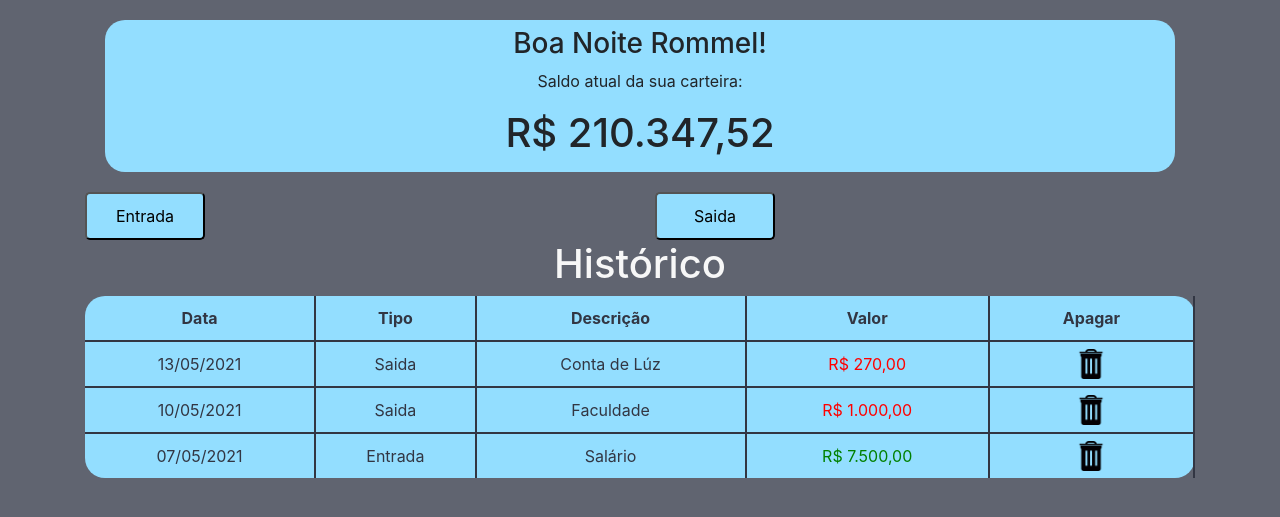
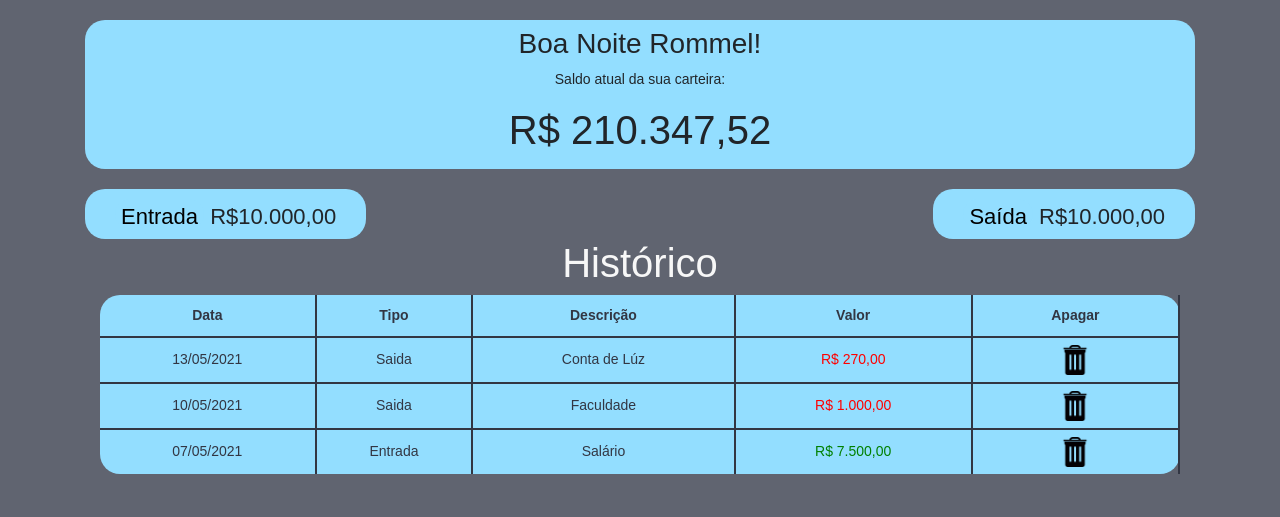
Before and after one commit to ICEI-PUC-Minas-PPLCC-TI/tiaw-ppl-cc-m-20211-grupo-10-financas, a PHP site: page /plataforma.html in a window 1280 px wide. Shown: the top 517 px of the page. Run offline with PHP 8.4, Linux system fonts and the light colour scheme.

Commit message:
create add item in local storage and remove it

```diff
--- a/src/plataforma.html
+++ b/src/plataforma.html
@@ -1,14 +1,23 @@
-<!doctype html>
+<!DOCTYPE html>
 <html lang="pt-br">
   <head>
     <title>Plataforma Spare</title>
     <!-- Required meta tags -->
-    <meta charset="utf-8">
-    <meta name="viewport" content="width=device-width, initial-scale=1, shrink-to-fit=no">
+    <meta charset="utf-8" />
+    <meta
+      name="viewport"
+      content="width=device-width, initial-scale=1, shrink-to-fit=no"
+    />
 
     <!-- Bootstrap CSS -->
-    <link rel="stylesheet" href="https://stackpath.bootstrapcdn.com/bootstrap/4.3.1/css/bootstrap.min.css" integrity="sha384-ggOyR0iXCbMQv3Xipma34MD+dH/1fQ784/j6cY/iJTQUOhcWr7x9JvoRxT2MZw1T" crossorigin="anonymous">
-    <link rel="stylesheet" href="/src/styles/plataforma.css">
+    <link
+      rel="stylesheet"
+      href="https://stackpath.bootstrapcdn.com/bootstrap/4.3.1/css/bootstrap.min.css"
+      integrity="sha384-ggOyR0iXCbMQv3Xipma34MD+dH/1fQ784/j6cY/iJTQUOhcWr7x9JvoRxT2MZw1T"
+      crossorigin="anonymous"
+    />
+    <link rel="stylesheet" href="/src/styles/plataforma.css" />
+    <link rel="stylesheet" href="/src/styles/style.css" />
   </head>
   <body>
     <div class="container">
@@ -23,12 +32,137 @@
           <h1>R$ 210.347,52</h1>
         </div>
       </div>
-          <div class="row">
-              <div class="col-6">
-                <a href="#"><button type="button" class="button_entrada">Entrada</button></a>
+      <div class="entrada-saida-row">
+        <div class="register-container">
+          <button
+            type="button"
+            class="register-btn"
+            data-toggle="modal"
+            data-target="#entradaModal"
+          >
+            Entrada
+          </button>
+          <span> R$10.000,00 </span>
         </div>
-              <div class="col-6">
-                <a href="#"><button type="button" class="button_saida">Saida</button></a>
+
+        <div class="register-container">
+          <button
+            type="button"
+            class="register-btn"
+            data-toggle="modal"
+            data-target="#saidaModal"
+          >
+            Saída
+          </button>
+          <span> R$10.000,00 </span>
+        </div>
+
+        <!-- Modal -->
+        <div
+          class="modal fade"
+          id="entradaModal"
+          tabindex="-1"
+          role="dialog"
+          aria-labelledby="exampleModalLabel"
+          aria-hidden="true"
+        >
+          <div class="modal-dialog" role="document">
+            <div class="modal-content">
+              <div class="modal-header">
+                <h5 class="modal-title" id="exampleModalLabel">
+                  Registrar Entrada
+                </h5>
+                <button
+                  type="button"
+                  class="close"
+                  data-dismiss="modal"
+                  aria-label="Close"
+                >
+                  <span aria-hidden="true">&times;</span>
+                </button>
+              </div>
+              <div class="modal-body">
+                <input type="text" placeholder="dd/mm/aaaa" id="data-entrada" />
+                <input type="text" placeholder="R$" id="valor-entrada" />
+                <input
+                  type="text"
+                  placeholder="Descrição"
+                  id="descricao-entrada"
+                />
+              </div>
+              <div class="modal-footer">
+                <button
+                  type="button"
+                  class="btn btn-secondary"
+                  data-dismiss="modal"
+                >
+                  Cancelar
+                </button>
+                <button
+                  type="button"
+                  class="btn btn-primary"
+                  id="salvar-entrada"
+                  onclick="adicionarLocalStorage('entrada')"
+                >
+                  Salvar
+                </button>
+              </div>
+            </div>
+          </div>
+        </div>
+
+        <!-- Modal -->
+        <div
+          class="modal fade"
+          id="saidaModal"
+          tabindex="-1"
+          role="dialog"
+          aria-labelledby="exampleModalLabel"
+          aria-hidden="true"
+        >
+          <div class="modal-dialog" role="document">
+            <div class="modal-content">
+              <div class="modal-header">
+                <h5 class="modal-title" id="exampleModalLabel">
+                  Registrar Saída
+                </h5>
+                <button
+                  type="button"
+                  class="close"
+                  data-dismiss="modal"
+                  aria-label="Close"
+                >
+                  <span aria-hidden="true">&times;</span>
+                </button>
+              </div>
+              <div class="modal-body">
+                <input type="text" placeholder="dd/mm/aaaa" id="data-saida" />
+                <input type="text" placeholder="R$" id="valor-saida" />
+                <input
+                  type="text"
+                  placeholder="Descrição"
+                  id="descricao-saida"
+                />
+              </div>
+              <div class="modal-footer">
+                <button
+                  type="button"
+                  class="btn btn-secondary"
+                  data-dismiss="modal"
+                >
+                  Cancelar
+                </button>
+                <button
+                  type="button"
+                  class="btn btn-primary"
+                  id="salvar-saida"
+                  onclick="adicionarLocalStorage('saida')"
+                >
+                  Salvar
+                </button>
+              </div>
+            </div>
+          </div>
         </div>
       </div>
     </div>
--- /dev/null
+++ b/src/styles/main.css
@@ -0,0 +1,2 @@
+/* PAGES */
+@import './plataforma.css';
--- a/src/styles/plataforma.css
+++ b/src/styles/plataforma.css
@@ -1,24 +1,23 @@
-
-body{
+body {
   background-color: #606470;
 }
 
-.historico_title{
+.historico_title {
   text-align: center;
   color: #f7f7f7;
 }
 
-table{
+table {
   background-color: #93deff;
   border-radius: 20px;
   width: 100%;
 }
 
-.img_lixo{
+.img_lixo {
   width: 30px;
 }
 
-th{
+th {
   color: #323643;
   text-align: center;
   padding: 10px;
@@ -26,7 +25,7 @@ th{
   border-right: 2px solid #323643;
 }
 
-td{
+td {
   color: #323643;
   text-align: center;
   padding-bottom: 7px;
@@ -35,36 +34,46 @@ td{
   border-right: 2px solid #323643;
 }
 
-.saida{
+.saida {
   color: red;
 }
 
-.entrada{
+.entrada {
   color: green;
 }
 
-.row_saldo{
+.row_saldo {
   background-color: #93deff;
   border-radius: 20px;
   text-align: center;
   padding: 7px;
-    margin: 20px;
+  margin: 20px 0;
 }
 
-.button_entrada{
-    background-color: #93deff;
-    border-radius: 5px;
-    padding: 10px;
-    width: 120px;
-
-
+.entrada-saida-row {
+  display: flex;
+  align-items: center;
+  justify-content: space-between;
 }
 
-.button_saida{
+.register-container {
   background-color: #93deff;
-    border-radius: 5px;
-    padding: 10px;
-    width: 120px;
+  border-radius: 20px;
+  height: 50px;
+  padding: 10px 30px;
+  font-size: 22px;
+}
 
+.register-btn {
+  height: 100%;
+  background-color: #93deff;
+  border: none;
+  outline: none;
+  border-radius: 20px;
+}
 
+.modal-body {
+  display: flex;
+  flex-direction: column;
+  align-items: center;
 }
--- a/src/styles/style.css
+++ b/src/styles/style.css
@@ -1,4 +1,9 @@
 body {
-    font-family: Arial, Helvetica, sans-serif;
-    font-size: 14px;
+  font-family: Arial, Helvetica, sans-serif;
+  font-size: 14px;
 }
+
+.row {
+  margin-left: 0px !important;
+  margin-right: 0px !important;
+}
```
Also changed, not shown: other parts of src/plataforma.html (+40 -6 lines), src/scripts/plataforma.js (added, +56 -0 lines). Lines whose indentation alone changed are shown as unchanged.
